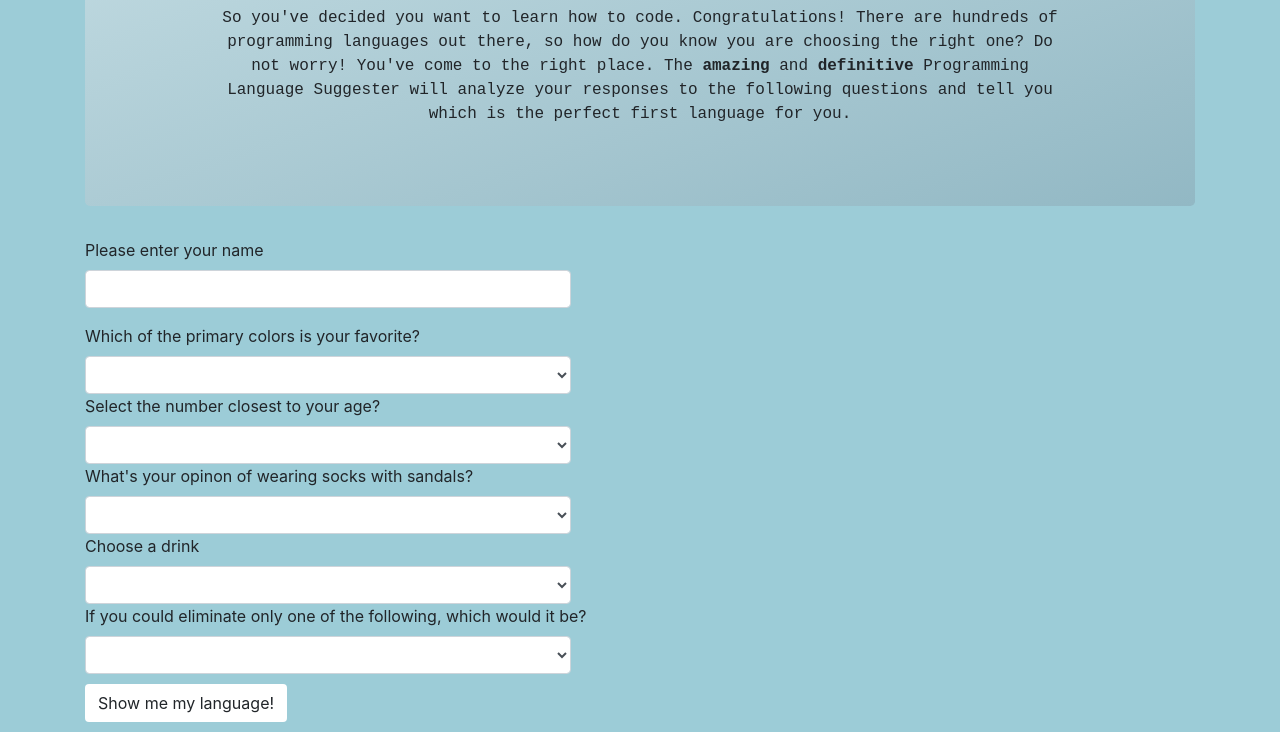
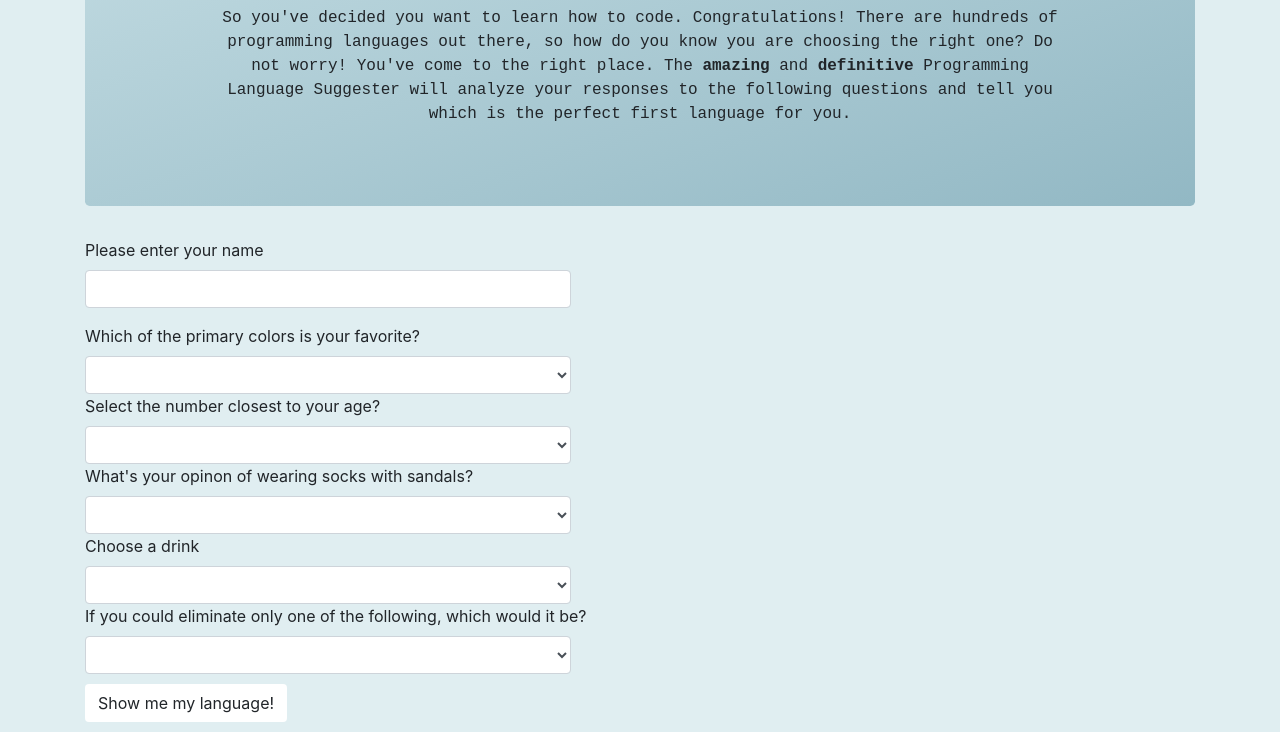
Before and after one commit to RosarioRu/language-suggester2, a plain HTML site: page index.html in a window 1280 px wide. Shown: the part 177-909 px from the top of the page. Drawn offline with Linux system fonts and the light colour scheme.

Commit message:
Adjust background color for body and color of border for results box.

```diff
--- a/css/styles.css
+++ b/css/styles.css
@@ -1,5 +1,5 @@
 body {
-  background-color: rgb(156, 204, 215);
+  background-color: rgb(224, 238, 241);
 }
 
 .jumbotron {
```
